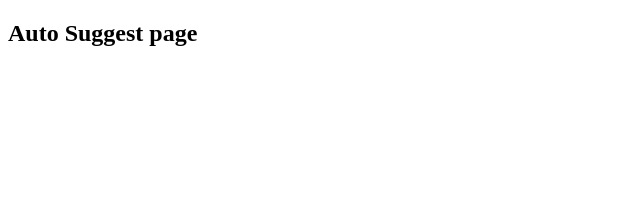
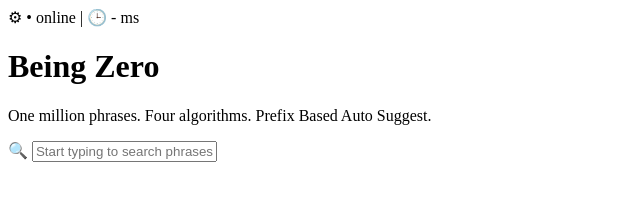
Before and after one commit to ShrenaReddy/autosuggest, a website: page frontend/pages/autosuggest.html in a window 1280 px wide. Shown: the whole page, without its empty margins (0-640 px from the left). Drawn offline with Linux system fonts and the light colour scheme.

Commit message:
AutoSuggest page structure

```diff
--- a/frontend/pages/autosuggest.html
+++ b/frontend/pages/autosuggest.html
@@ -6,6 +6,16 @@
     <title>Document</title>
 </head>
 <body>
-    <h2>Auto Suggest page</h2>
+
+<div id = "navbar">
+<span> &#x2699;</span>
+    <span>&bull; online | &#128338;  - ms</span>
+</div>
+    <h1>Being Zero</h1>
+    <p>One million phrases. Four algorithms. Prefix Based Auto Suggest.</p>
+
+    <span>&#128269;
+    <input placeholder="Start typing to search phrases"></span>
+
 </body>
 </html>
```
